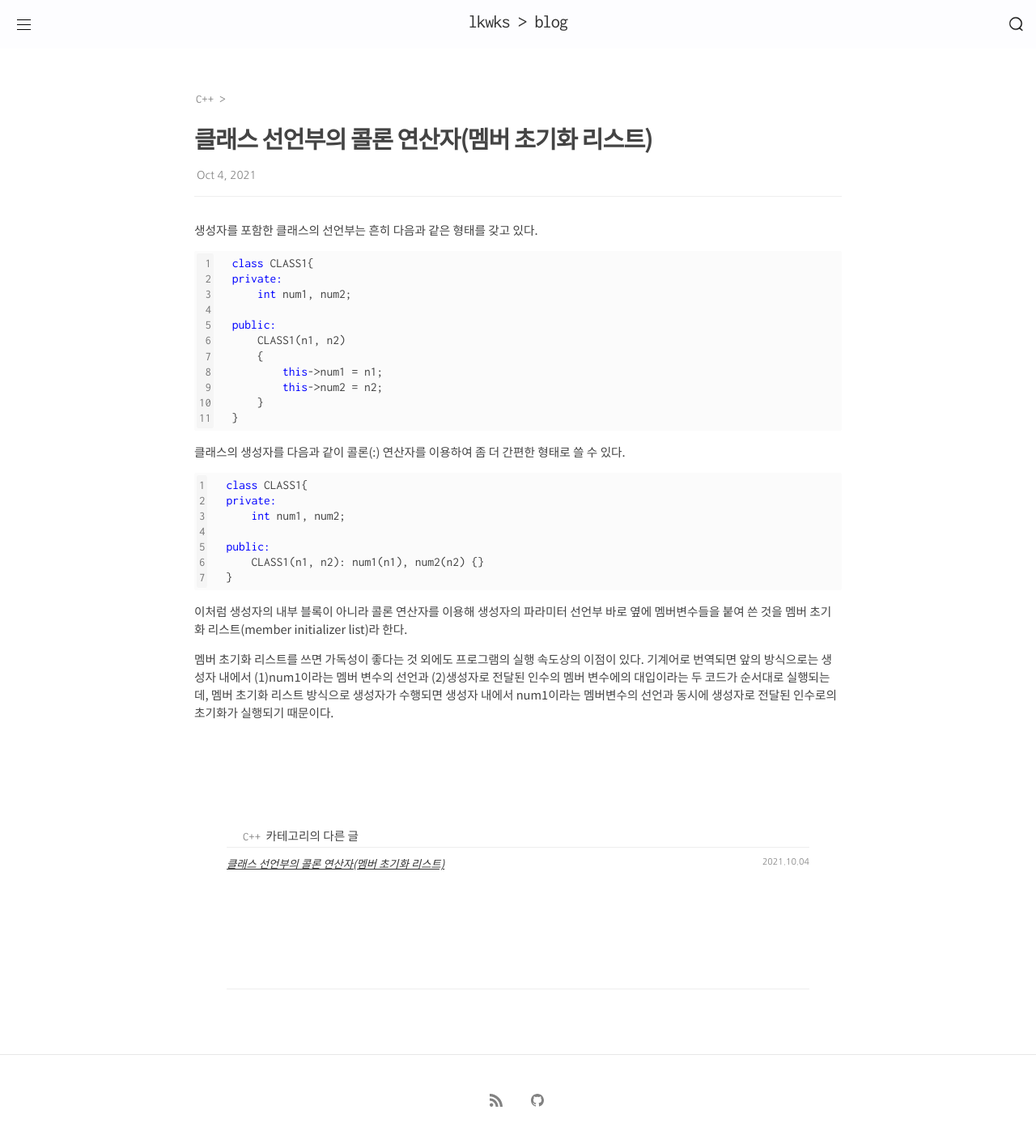
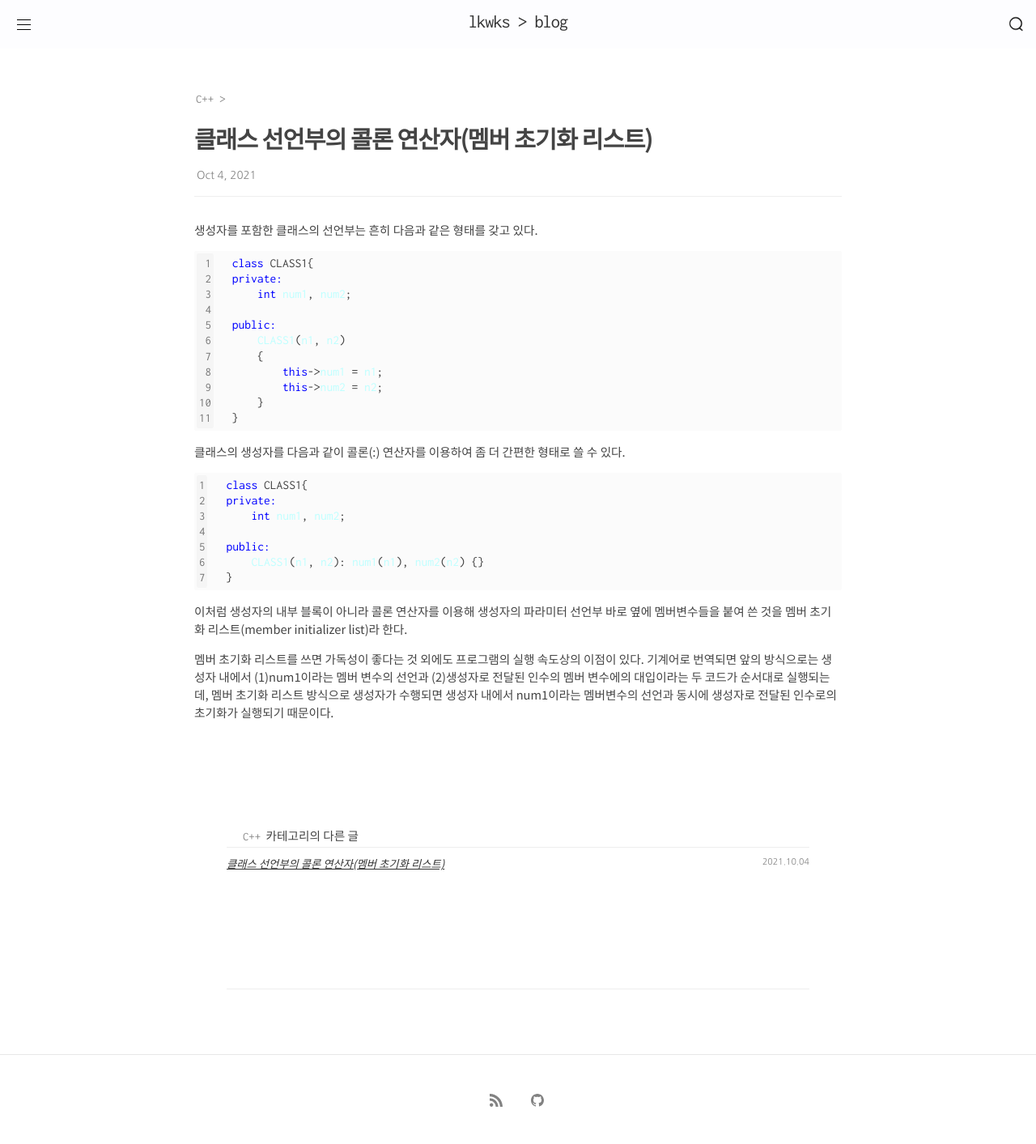
Before and after one commit to kangwooklee29/blog, a Jekyll site: the page built from C++/_posts/2021-10-04-클래스 선언부의 콜론 연산자(멤버 초기화 리스트).md, in a window 1280 px wide. Shown: the whole page at 81% size. Built offline with Jekyll 4.4.1, drawn with Linux system fonts in a browser that asks for light colours; comment, search, counter and statistics services are not loaded.

Commit message:
Update _base.scss

```diff
--- a/_sass/minima/_base.scss
+++ b/_sass/minima/_base.scss
@@ -223,6 +223,7 @@ pre {
   .na    { color: red } // Name.Attribute
   .nf    { color: #a31515; } // Name.Function
   .nt    { color: grey } // Name.Tag
+  .n     { color: #beffff; }
 
   .m, .s, .mf, .mh, .mi, .mo, .il, .sb, .sc, .sd, .s2, .se, .sh, .si, .sx, .sr, .s1, .ss    { color: #777 }
 
```
